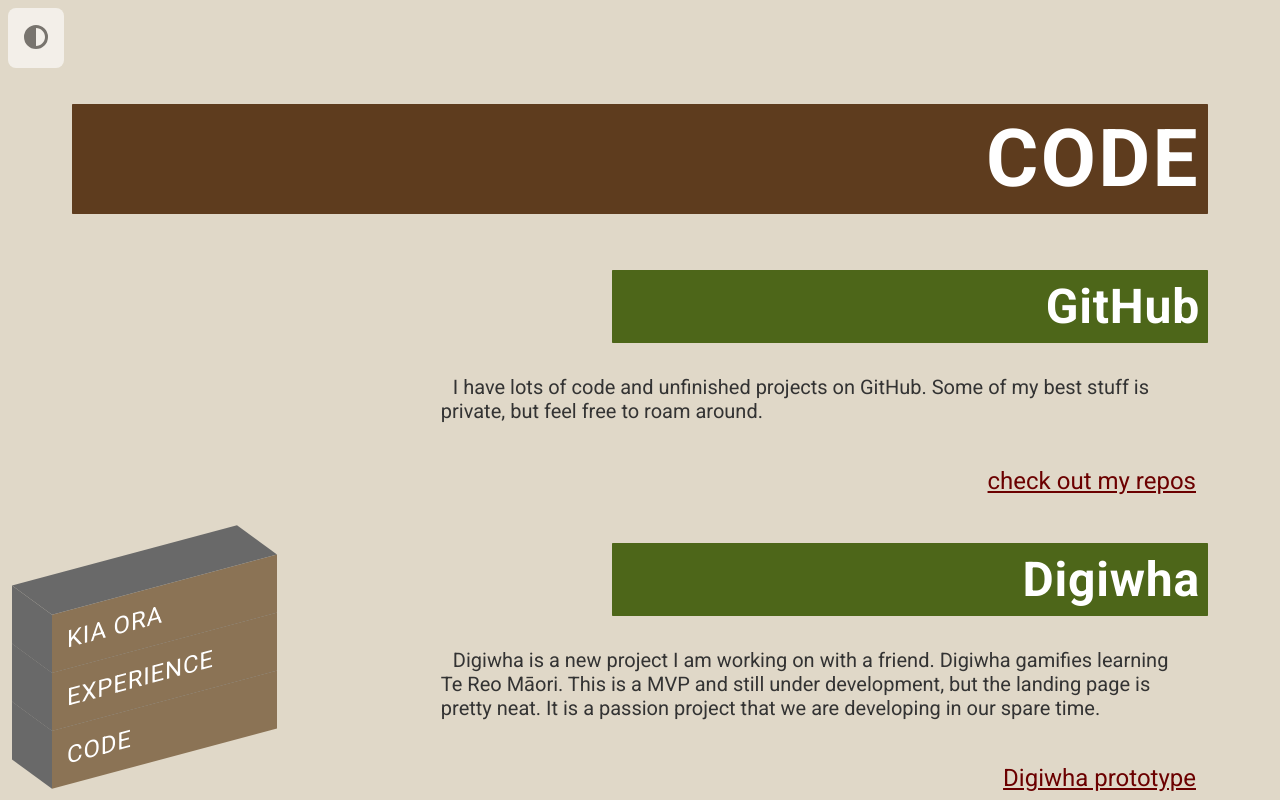
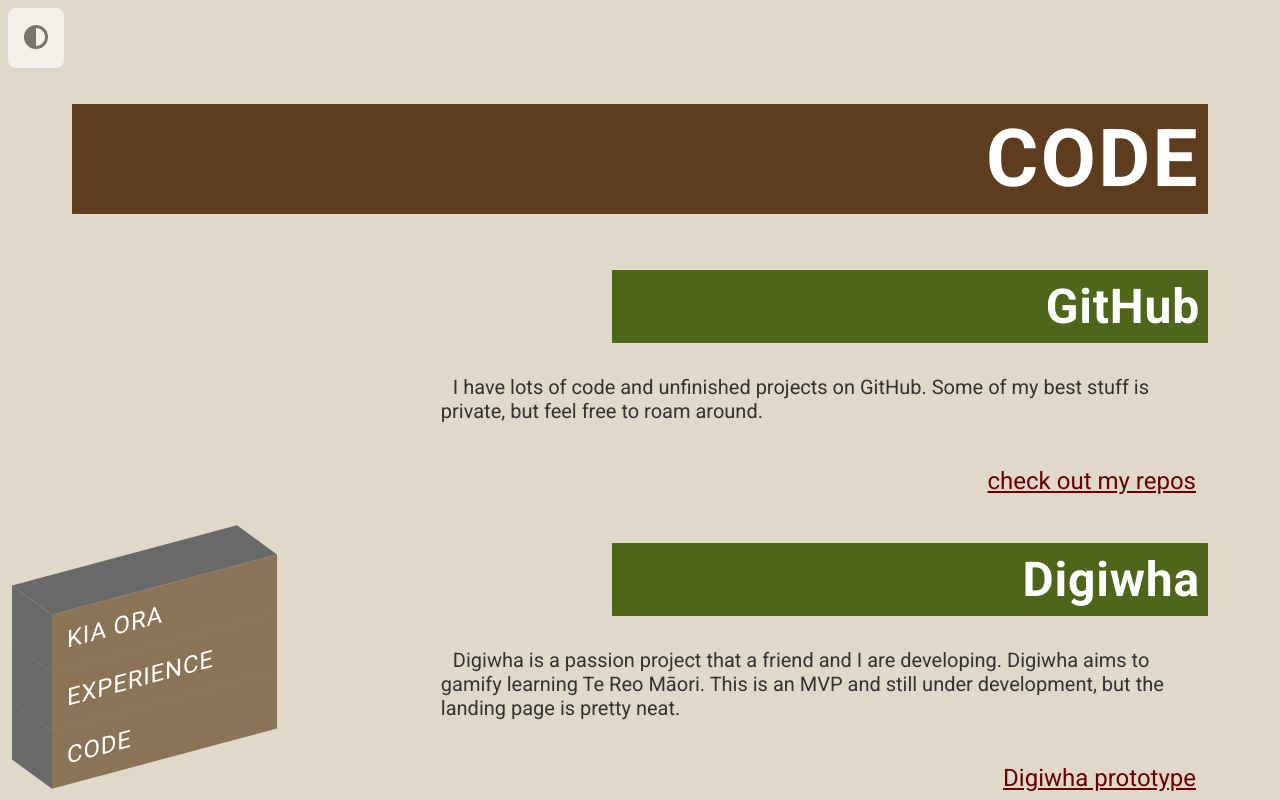
Before and after one commit to Phillip-D-Shields/react-portfolio, a Next.js app: page /code in a window 1280 px wide. Shown: the top 800 px of the page. Built offline with nearby package versions, Linux system fonts and the light colour scheme.

Commit message:
refactor: Update Digiwha landing page description

```diff
--- a/pages/code.js
+++ b/pages/code.js
@@ -18,10 +18,9 @@
       </SectionDisplay>
       <SectionDisplay title="Digiwha">
         <p>
-          Digiwha is a new project I am working on with a friend. Digiwha
-          gamifies learning Te Reo Māori. This is a MVP and still under
-          development, but the landing page is pretty neat. It is a passion
-          project that we are developing in our spare time.
+          Digiwha is a passion project that a friend and I are developing.
+          Digiwha aims to gamify learning Te Reo Māori. This is an MVP and still
+          under development, but the landing page is pretty neat.
         </p>
         <LinkButton
           url="https://sprightly-sherbet-08bec4.netlify.app/"
```
